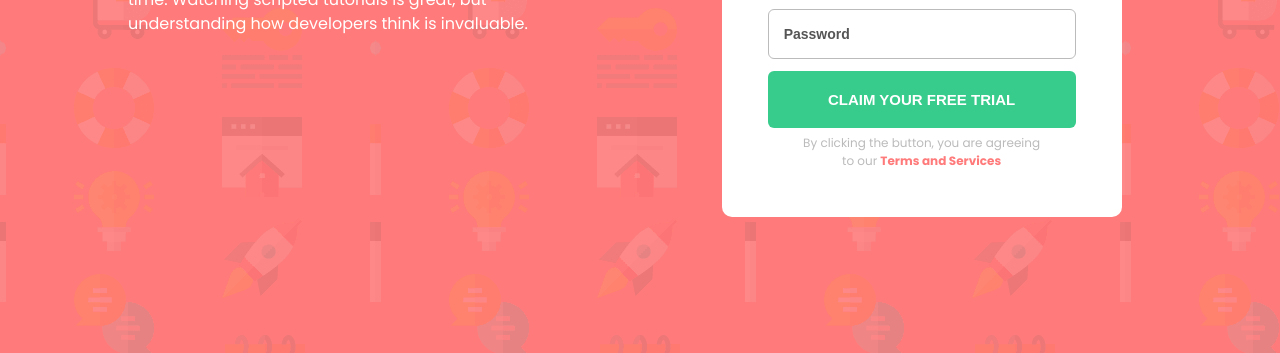
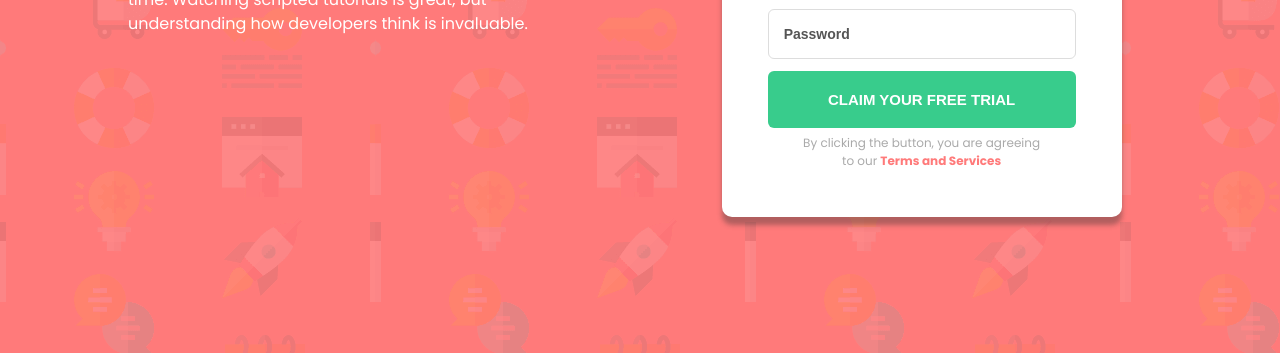
Before and after one commit to tiagopaes/frontend-playground, a plain HTML site: page index.html in a window 1280 px wide. Shown: the part 447-800 px from the top of the page. Drawn offline with Linux system fonts and the light colour scheme.

Commit message:
adjust colors and box shadow

```diff
--- a/css/style.css
+++ b/css/style.css
@@ -66,10 +66,11 @@ body {
   padding: 7%;
   width: 100%;
   max-width: 400px;
+  box-shadow: 0px 8px 5px 0px rgba(50, 50, 50, 0.38);
 }
 
 .input {
-  border: 1px solid #bbb;
+  border: 1px solid #ddd;
   border-radius: 6px;
   padding: 15px;
   background: rgba(255, 255, 255, 0.5);
@@ -99,7 +100,7 @@ body {
 
 .fine-print {
   width: 100%;
-  color: #bbb;
+  color: #aaa;
   font-size: 12px;
   padding: 0 10%;
   text-align: center;
@@ -108,6 +109,7 @@ body {
 .fine-print span {
   color: rgb(255, 122, 122);
   font-weight: bold;
+  margin: 6px 0;
 }
 
 /* Small devices (landscape phones, 576px and up) */
```
